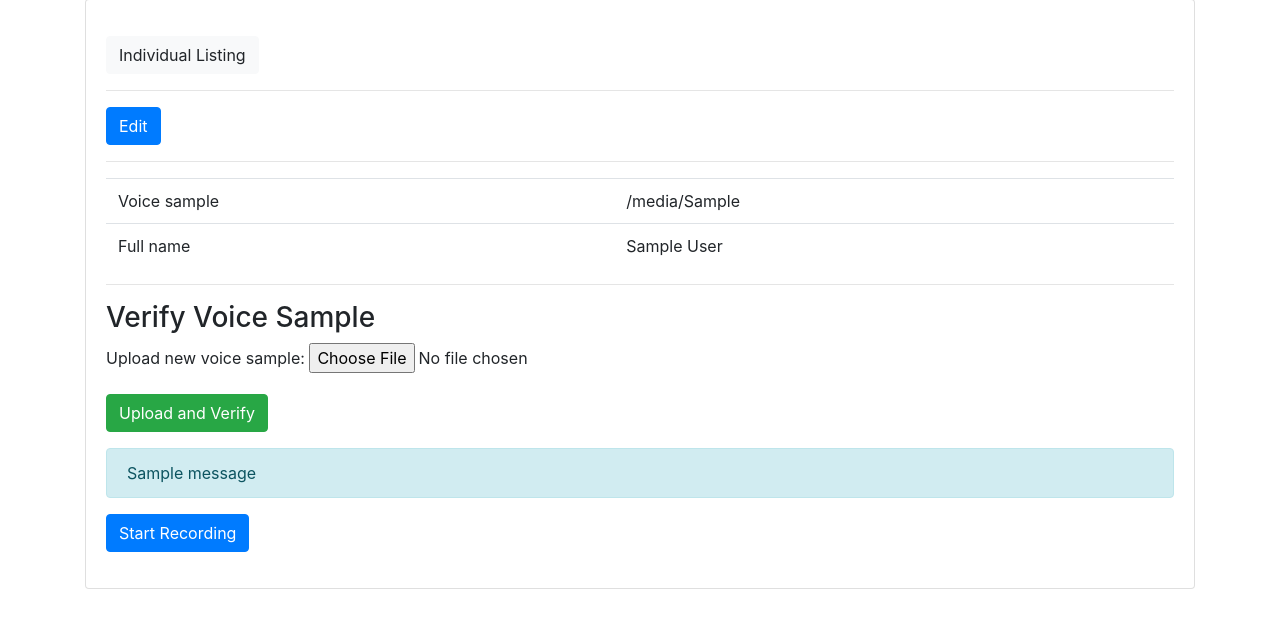
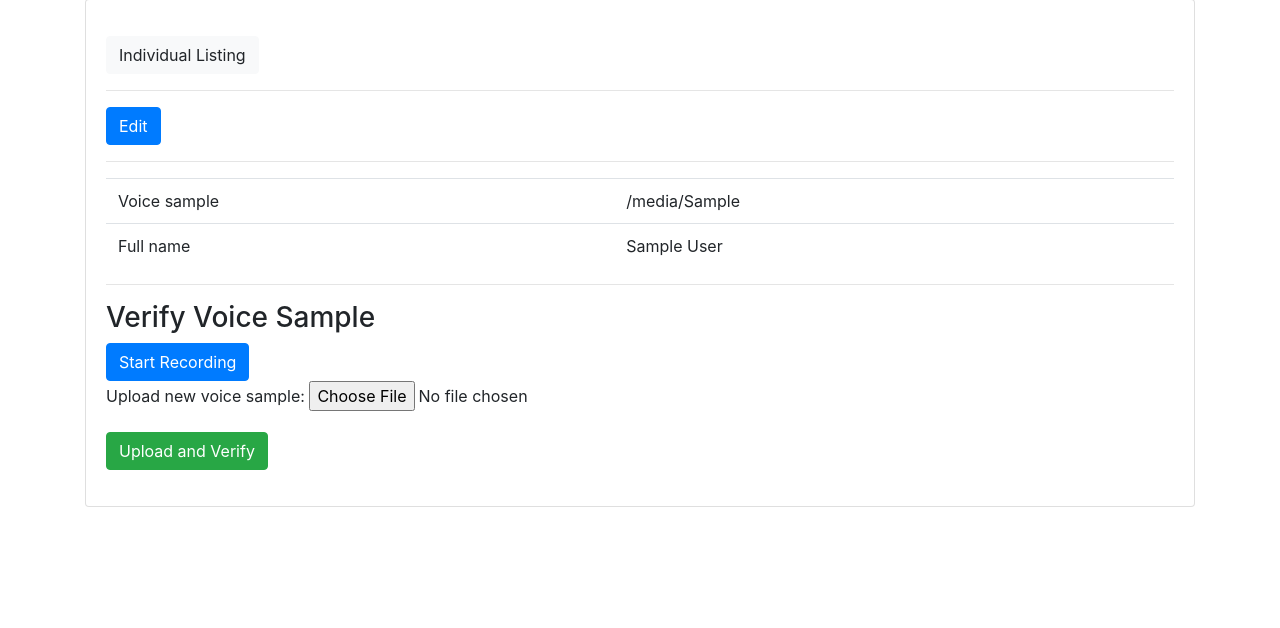
Before and after one commit to srugano/djangospeaker, a Django app: page /speaker/speaker/Individual/detail/1/ in a window 1280 px wide. Shown: the part 47-675 px from the top of the page. Run offline with Django 4.2, Linux system fonts and the light colour scheme; tables that the repository leaves empty hold one stand-in row (values such as "Sample post"); one stand-in notice (Sample message) is shown; some libraries are stand-ins or nearby versions.

Commit message:
Better htmlx handling

```diff
--- a/requirements.txt
+++ b/requirements.txt
@@ -3,3 +3,5 @@ django-extensions
 djangorestframework
 torch
 speechbrain
+python-magic
+torchvision
--- a/speaker/forms.py
+++ b/speaker/forms.py
@@ -5,7 +5,7 @@ from django.core.exceptions import ValidationError
 
 
 class VoiceVerificationForm(forms.Form):
-    new_voice_sample = forms.FileField(label="Upload new voice sample")
+    voice_sample = forms.FileField(label="Upload new voice sample")
 
 
 class IndividualForm(forms.ModelForm):
--- a/speaker/templates/speaker/individual_detail.html
+++ b/speaker/templates/speaker/individual_detail.html
@@ -20,29 +20,20 @@
 <!-- Voice sample verification form -->
 <hr>
 <h3>Verify Voice Sample</h3>
-<form method="post" enctype="multipart/form-data">
+
+<div style="display: flex; justify-content: start; align-items: center;">
+    <button id="startRecording" class="btn btn-primary" style="margin-right: 10px;">Start Recording</button>
+    <button id="stopRecording" class="btn btn-danger" style="display: none;">Stop Recording</button>
+</div>
+
+<form id="voiceVerificationForm" hx-post="{% url 'speaker_individual_detail' object.pk %}" enctype="multipart/form-data" hx-target="#response">
     {% csrf_token %}
+    <input type="file" id="audioInput" name="voice_sample" hidden> <!-- Add this line -->
     {{ voice_verification_form.as_p }}
     <button type="submit" class="btn btn-success">Upload and Verify</button>
 </form>
+<div id="response"></div>
 
-{% if messages %}
-<div class="alert alert-info" role="alert">
-    {% for message in messages %}
-        {{ message }}
-    {% endfor %}
-</div>
-{% endif %}
-<button id="startRecording" class="btn btn-primary">Start Recording</button>
-<button id="stopRecording" class="btn btn-danger" style="display:none;">Stop Recording</button>
-
-<form id="voiceForm" hx-post="{% url 'record_voice_sample_url' %}" enctype="multipart/form-data" hx-target="#response" hx-swap="outerHTML">
-    {% csrf_token %}
-    <input type="file" id="audioInput" name="voice_sample" hidden>
-    <button type="submit" id="submitVoice" hidden>Submit</button>
-</form>
-
-<div id="response"></div>
 
 <script>
     function getCSRFToken() {
@@ -62,7 +53,12 @@
 
     let mediaRecorder;
     let audioChunks = [];
-
+    // This polyfill allows for creating a FileList to append to the input
+    function FileListItems(files) {
+      let b = new ClipboardEvent("").clipboardData || new DataTransfer();
+      for (let i = 0, len = files.length; i < len; i++) b.items.add(files[i]);
+      return b.files;
+    }
     document.getElementById('startRecording').onclick = async () => {
         audioChunks = [];
         try {
@@ -74,20 +70,38 @@
             };
 
             mediaRecorder.onstop = () => {
-                console.log("Recording stopped, preparing to submit.");
                 const audioBlob = new Blob(audioChunks, { type: 'audio/webm' });
                 const fileInput = document.getElementById('audioInput');
-                const data = new File([audioBlob], "voice_sample.webm", { type: 'audio/webm', lastModified: new Date().getTime() });
-                const formData = new FormData();
-                formData.append("csrfmiddlewaretoken", getCSRFToken());
-                formData.append("voice_sample", data);
+                const data = new File([audioBlob], "voice_sample.webm", {
+                    type: 'audio/webm',
+                    lastModified: new Date().getTime()
+                });
+                fileInput.files = new FileListItems([data]);
 
-                console.log("Attempting to submit the form.");
-                if (typeof htmx !== 'undefined') {
-                    htmx.trigger("#voiceForm", "submit", {values: formData});
-                } else {
-                    console.error("HTMX is not loaded");
-                }
+                let formData = new FormData();
+                formData.append('voice_sample', data);
+                formData.append('csrfmiddlewaretoken', getCSRFToken());
+
+                fetch("{% url 'speaker_individual_detail' object.pk %}", {
+                    method: 'POST',
+                    body: formData,
+                    headers: {
+                        'X-CSRFToken': getCSRFToken(),
+                    },
+                })
+                .then(response => response.json())
+                .then(data => {
+                        const messageDiv = document.getElementById('response');
+                        messageDiv.innerHTML = `<strong>Status:</strong> ${data.status}<br>
+                                                <strong>Message:</strong> ${data.message}<br>
+                                                <strong>Similarity:</strong> ${data.similarity}<br>
+                                                <strong>Time Taken:</strong> ${data.elapsed_time.toFixed(2)} seconds<br>`;
+                        messageDiv.className = ''; // Reset any previous class
+                        messageDiv.classList.add('alert', data.status === 'success' ? 'alert-success' : 'alert-danger');
+                    })
+                .catch((error) => {
+                    console.error('Error:', error);
+                });
             };
 
             mediaRecorder.start();
--- a/speaker/urls.py
+++ b/speaker/urls.py
@@ -36,5 +36,4 @@ urlpatterns = (
         name="speaker_individual_delete",
     ),
     path("upload_voice_sample", views.upload_voice_sample, name="upload_voice_sample_url"),
-    path("record_sample", views.record_voice_sample, name="record_voice_sample_url"),
 )
--- a/speaker/views.py
+++ b/speaker/views.py
@@ -5,9 +5,16 @@ from django.urls import reverse_lazy
 from . import models
 from . import forms
 import magic
+import subprocess
 from .utils import recognize_speaker
 from django.contrib import messages
 from django.shortcuts import render, redirect
+import torch
+
+
+def convert_webm_to_wav(webm_path, wav_path):
+    command = ["ffmpeg", "-i", webm_path, "-vn", "-acodec", "pcm_s16le", "-ar", "16000", "-ac", "1", wav_path]
+    subprocess.run(command, check=True)
 
 
 class IndividualListView(generic.ListView):
@@ -29,30 +36,52 @@ class IndividualDetailView(generic.DetailView):
         context["voice_verification_form"] = forms.VoiceVerificationForm()
         return context
 
+    def handle_voice_sample(self, voice_sample):
+        # Check the MIME type
+        voice_sample.seek(0)
+        mime_type = magic.from_buffer(voice_sample.read(2048), mime=True)  # Increase buffer size
+        voice_sample.seek(0)
+        if mime_type not in ["audio/mpeg", "audio/ogg", "audio/wav", "audio/x-wav", "audio/webm", "video/webm"]:
+            return "Unsupported file format.", False
+
+        recognized, elapsed_time, similarity = recognize_speaker(voice_sample, self.object)
+        return recognized, elapsed_time, similarity
+
     def post(self, request, *args, **kwargs):
-        self.object = self.get_object()  # Get the individual object
+        self.object = self.get_object()
         voice_verification_form = forms.VoiceVerificationForm(request.POST, request.FILES)
+        if voice_verification_form.is_valid():
+            voice_sample = request.FILES.get("voice_sample")
+            recognized, elapsed_time, similarity = self.handle_voice_sample(voice_sample)
 
-        if voice_verification_form.is_valid():
-            new_voice_sample = request.FILES["voice_sample"]
-            mime = magic.from_buffer(new_voice_sample.read(1024), mime=True)
-            new_voice_sample.seek(0)
+            # Convert the tensor to a Python float
+            similarity_score = similarity.item() if isinstance(similarity, torch.Tensor) else similarity
 
-            if mime not in ['audio/mpeg', 'audio/ogg', 'audio/wav', 'audio/x-wav']:
-                messages.error(request, "Unsupported file format.")
-                return self.form_invalid(voice_verification_form)
-            recognized = recognize_speaker(new_voice_sample, self.object)
-            if recognized:
-                messages.success(request, "The voice sample matches the individual.")
-            else:
-                messages.error(request, "Voice sample does not match the individual.")
-            return redirect(self.object.get_absolute_url())
+            response_data = {
+                "status": "success" if recognized else "error",
+                "message": "The voice sample matches the individual." if recognized else "Voice sample does not match the individual.",
+                "elapsed_time": elapsed_time,
+                "similarity": similarity_score,  # Use the converted score
+            }
+            return JsonResponse(response_data)
         else:
-            return self.form_invalid(voice_verification_form)
+            form_errors = voice_verification_form.errors.as_json()
+            return JsonResponse(
+                {
+                    "status": "error",
+                    "message": "Form validation failed",
+                    "form_errors": form_errors,
+                },
+                status=400,
+            )
 
-    def form_invalid(self, form):
-        # This method is to handle if the form is not valid, showing form errors
-        return self.render_to_response(self.get_context_data(form=form))
+    def form_invalid(self, *args, **kwargs):
+        context = self.get_context_data()
+        if "voice_verification_form" in kwargs:
+            context["voice_verification_form"] = kwargs["voice_verification_form"]
+        else:
+            context["voice_verification_form"] = forms.VoiceVerificationForm()
+        return self.render_to_response(context)
 
 
 class IndividualUpdateView(generic.UpdateView):
@@ -91,13 +120,3 @@ def upload_voice_sample(request):
     else:
         form = forms.IndividualForm()
     return render(request, "upload.html", {"form": form})
-
-
-def record_voice_sample(request):
-    import ipdb; ipdb.set_trace()
-    if request.method == "POST":
-        voice_sample = request.FILES.get("voice_sample")
-        if voice_sample:
-            # Process the voice sample here
-            return JsonResponse({"status": "success", "message": "Voice sample uploaded successfully."})
-    return JsonResponse({"status": "error", "message": "Invalid request"}, status=400)
```
Also changed, not shown: speaker/utils.py (+12 -3 lines).
